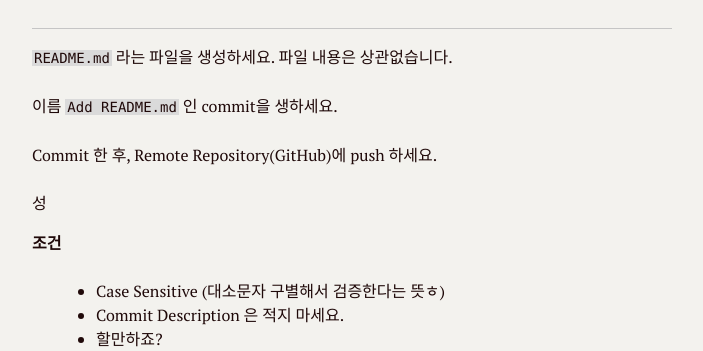
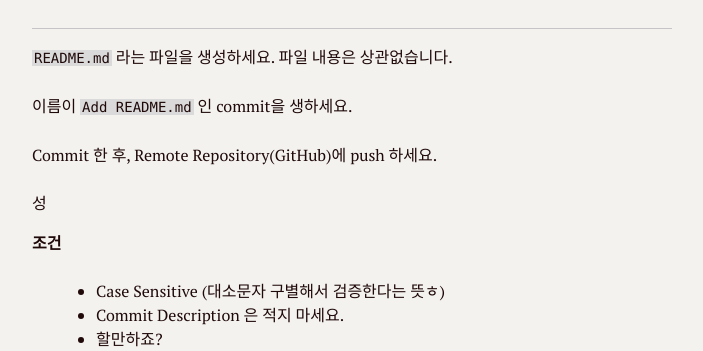
Before and after one commit to Taewan-P/workshop-validator, a Django app: template workshop_validator/main/templates/main/question2.html in a window 1280 px wide. Shown: the part 135-486 px from the top of the page, without its empty margins (288-991 px from the left). Run offline with Django 3.2, Linux system fonts and the light colour scheme; the template is opened without the code that fills it, so the values that code supplies are empty; parts of the project's set-up code (start-up, migrations or seed data) failed here and were passed over.

Commit message:
Fix typo

```diff
--- a/workshop_validator/main/templates/main/question2.html
+++ b/workshop_validator/main/templates/main/question2.html
@@ -16,7 +16,7 @@
 	<div id='write' class=''>
 		<h1><a name="2번-문제" class="md-header-anchor"></a><span>2번 문제</span></h1>
 		<p><code>README.md</code><span> 라는 파일을 생성하세요. 파일 내용은 상관없습니다.</span></p>
-		<p><span>이름 </span><code>Add README.md</code><span> 인 commit을 생하세요.</span></p>
+		<p><span>이름이 </span><code>Add README.md</code><span> 인 commit을 생하세요.</span></p>
 		<p><span>Commit 한 후, Remote Repository(GitHub)에 push 하세요.</span></p>성
 		<p><strong><span>조건</span></strong></p>
 		<ul>
```
